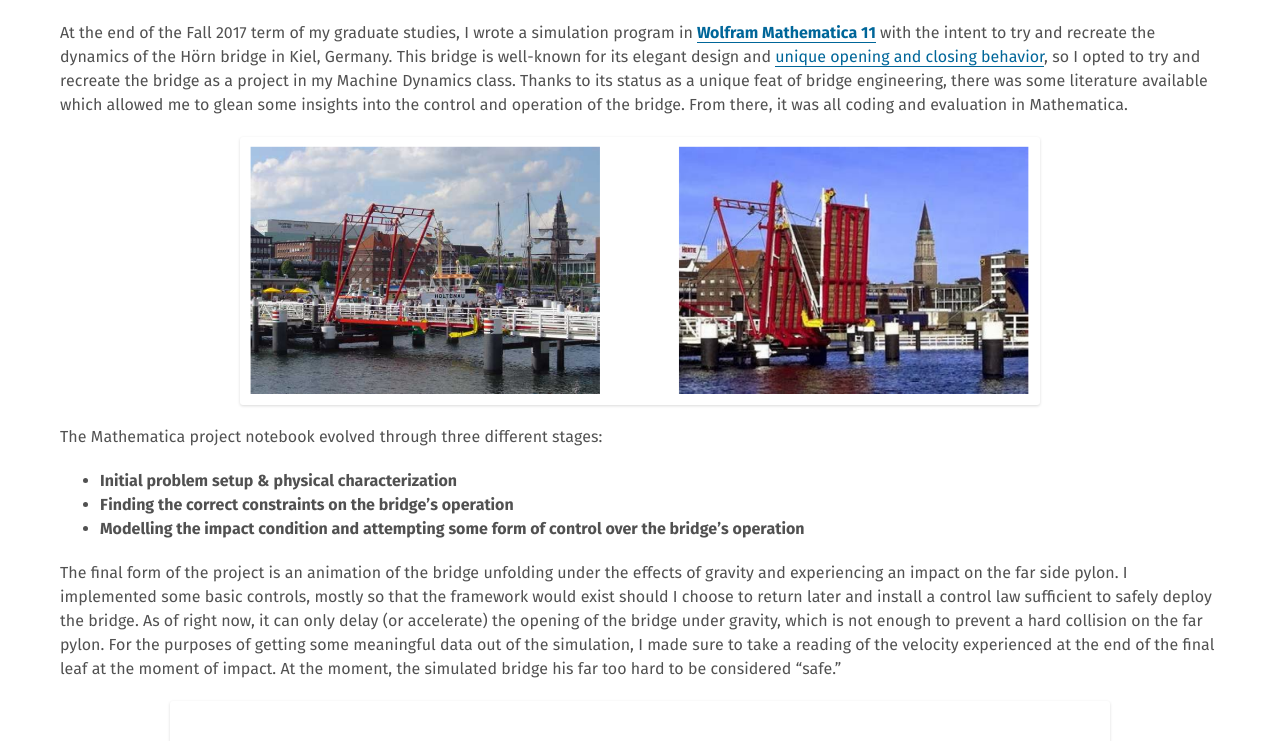
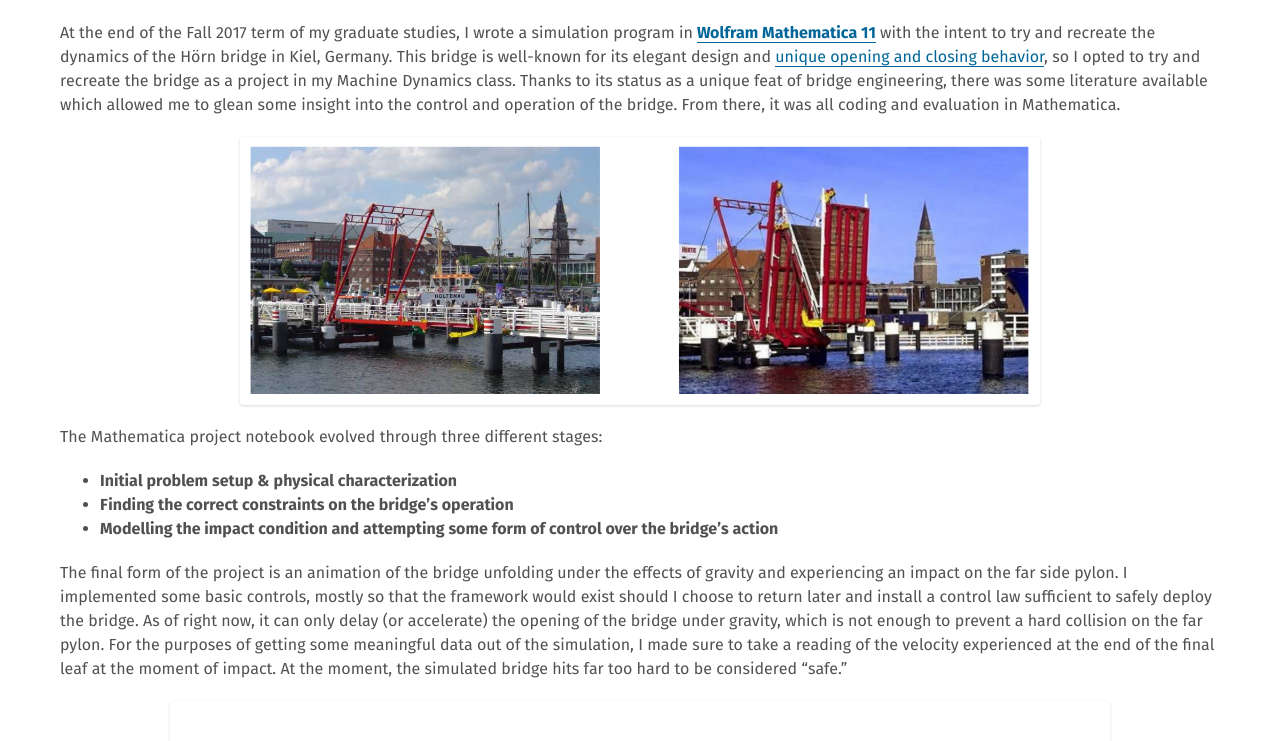
Before and after one commit to spieswl/spieswl.github.io, a Jekyll site: the page built from _projects/2017-12-12-folding-bridge-dynamics-simulation.md, in a window 1280 px wide. Shown: the part 275-1016 px from the top of the page. Built offline with Jekyll 4.4.1, drawn with Linux system fonts in a browser that asks for light colours.

```diff
--- a/_projects/2017-12-12-folding-bridge-dynamics-simulation.md
+++ b/_projects/2017-12-12-folding-bridge-dynamics-simulation.md
@@ -11,16 +11,16 @@
 published:          true
 ---
 
-At the end of the Fall 2017 term of my graduate studies, I wrote a simulation program in **[Wolfram Mathematica 11](https://www.wolfram.com/mathematica/)** with the intent to try and recreate the dynamics of the Hörn bridge in Kiel, Germany. This bridge is well-known for its elegant design and [unique opening and closing behavior](https://www.youtube.com/watch?v=E5BF3Lvmi_8), so I opted to try and recreate the bridge as a project in my Machine Dynamics class. Thanks to its status as a unique feat of bridge engineering, there was some literature available which allowed me to glean some insights into the control and operation of the bridge. From there, it was all coding and evaluation in Mathematica.
+At the end of the Fall 2017 term of my graduate studies, I wrote a simulation program in **[Wolfram Mathematica 11](https://www.wolfram.com/mathematica/)** with the intent to try and recreate the dynamics of the Hörn bridge in Kiel, Germany. This bridge is well-known for its elegant design and [unique opening and closing behavior](https://www.youtube.com/watch?v=E5BF3Lvmi_8), so I opted to try and recreate the bridge as a project in my Machine Dynamics class. Thanks to its status as a unique feat of bridge engineering, there was some literature available which allowed me to glean some insight into the control and operation of the bridge. From there, it was all coding and evaluation in Mathematica.
 
 <img src="{{ site.url }}/{{ site.project_assets }}/{{ page.folders.images }}/deploy.png" style="width:800px; padding:4px 4px 4px 4px;display: block">
 
 The Mathematica project notebook evolved through three different stages:
 * **Initial problem setup & physical characterization**
 * **Finding the correct constraints on the bridge's operation**
-* **Modelling the impact condition and attempting some form of control over the bridge's operation**
+* **Modelling the impact condition and attempting some form of control over the bridge's action**
 
-The final form of the project is an animation of the bridge unfolding under the effects of gravity and experiencing an impact on the far side pylon. I implemented some basic controls, mostly so that the framework would exist should I choose to return later and install a control law sufficient to safely deploy the bridge. As of right now, it can only delay (or accelerate) the opening of the bridge under gravity, which is not enough to prevent a hard collision on the far pylon. For the purposes of getting some meaningful data out of the simulation, I made sure to take a reading of the velocity experienced at the end of the final leaf at the moment of impact. At the moment, the simulated bridge his far too hard to be considered "safe."
+The final form of the project is an animation of the bridge unfolding under the effects of gravity and experiencing an impact on the far side pylon. I implemented some basic controls, mostly so that the framework would exist should I choose to return later and install a control law sufficient to safely deploy the bridge. As of right now, it can only delay (or accelerate) the opening of the bridge under gravity, which is not enough to prevent a hard collision on the far pylon. For the purposes of getting some meaningful data out of the simulation, I made sure to take a reading of the velocity experienced at the end of the final leaf at the moment of impact. At the moment, the simulated bridge hits far too hard to be considered "safe."
 
 <img src="{{ site.url }}/{{ site.project_assets }}/{{ page.folders.images }}/results.png" style="width:940px; padding:4px 4px 4px 4px; display:block">
 
```
Also changed, not shown: _projects/2017-12-13-robotic-arm-control-system.md (added, +29 -0 lines), assets/images/projects/mobile-robot-follower/PI_ctrl_results.png (added), assets/images/projects/mobile-robot-follower/P_ctrl_results.png (added), assets/images/projects/mobile-robot-follower/on-path_follower.gif (added), assets/images/projects/mobile-robot-follower/thumb.png (added), assets/images/projects/mobile-robot-follower/youbot_home.png (added).
